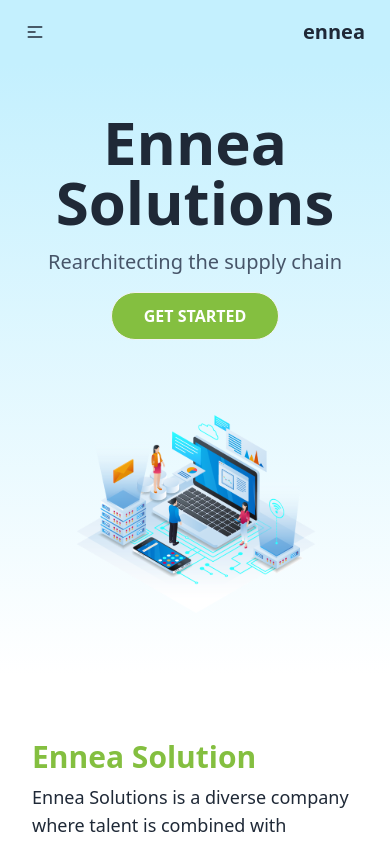
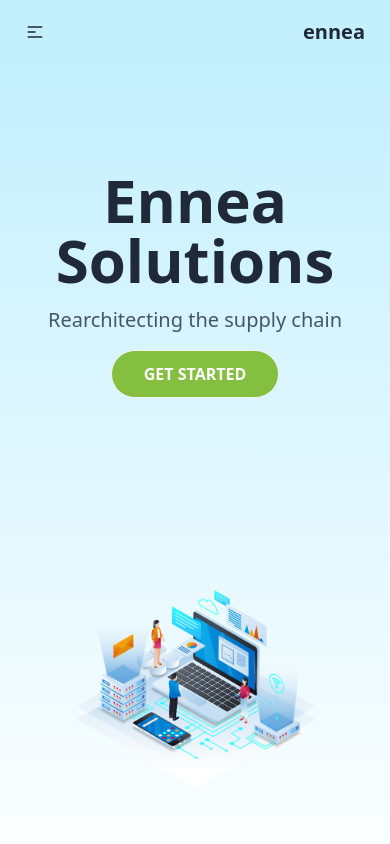
Before and after one commit to Sumanani/EnneaLandingPage, a React (Vite) app: page / in a window 390 px wide. Shown: the top 844 px of the page. Built offline with nearby package versions, Linux system fonts and the light colour scheme.

Commit message:
set ero min height to 100vh for mobile devices.

```diff
--- a/src/components/HeroSection.tsx
+++ b/src/components/HeroSection.tsx
@@ -2,7 +2,7 @@ import hero from "../assets/images/hero.svg";
 
 const HeroSection = () => {
   return (
-    <div className="bg-gradient-to-b from-[#c4f0fe] flex justify-center">
+    <div className="bg-gradient-to-b min-h-screen md:min-h-0 from-[#c4f0fe] flex justify-center">
       <div className="container my-12 lg:my-36 max-w-[1240px] grid grid-cols-1 md:grid-cols-2 place-items-center lg:gap-10">
         <div className="flex-column text-center md:text-left justify-center items-center">
           <h1 className="text-6xl lg:text-8xl font-bold">Ennea Solutions</h1>
```
